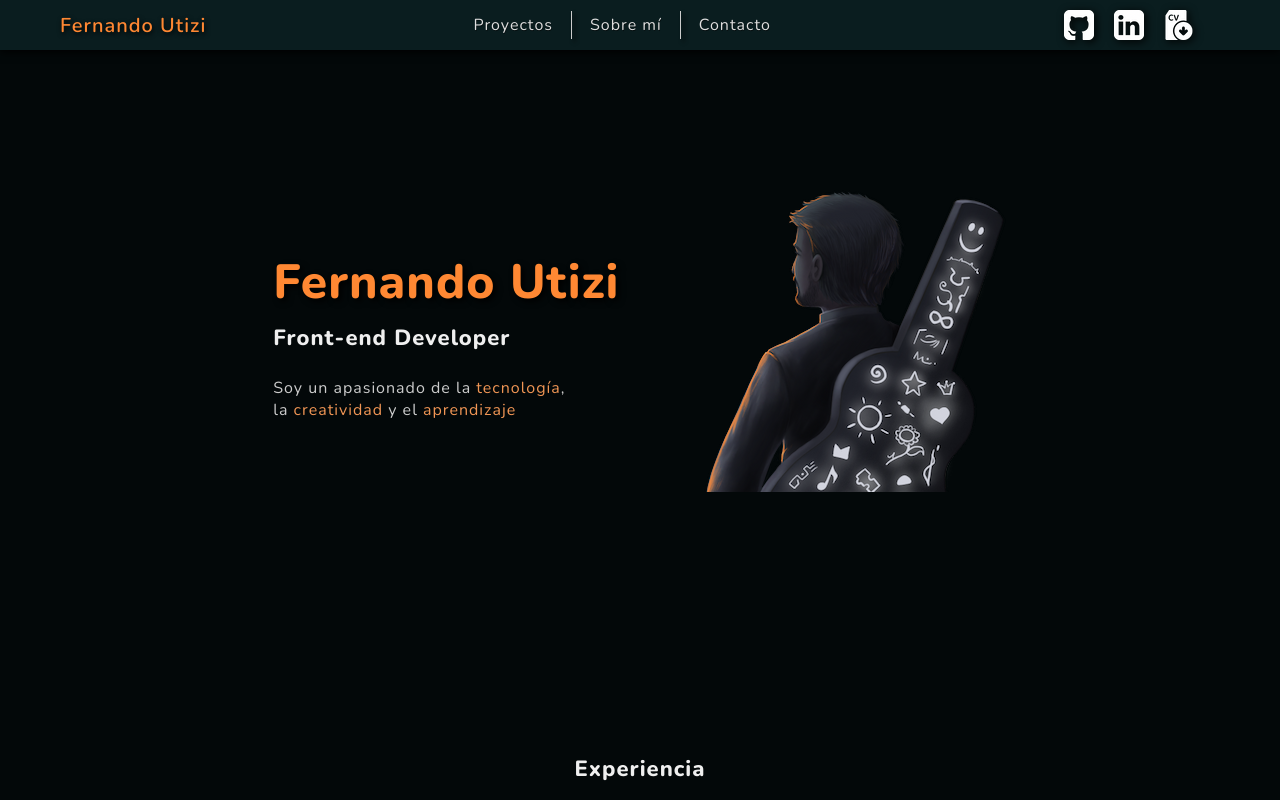
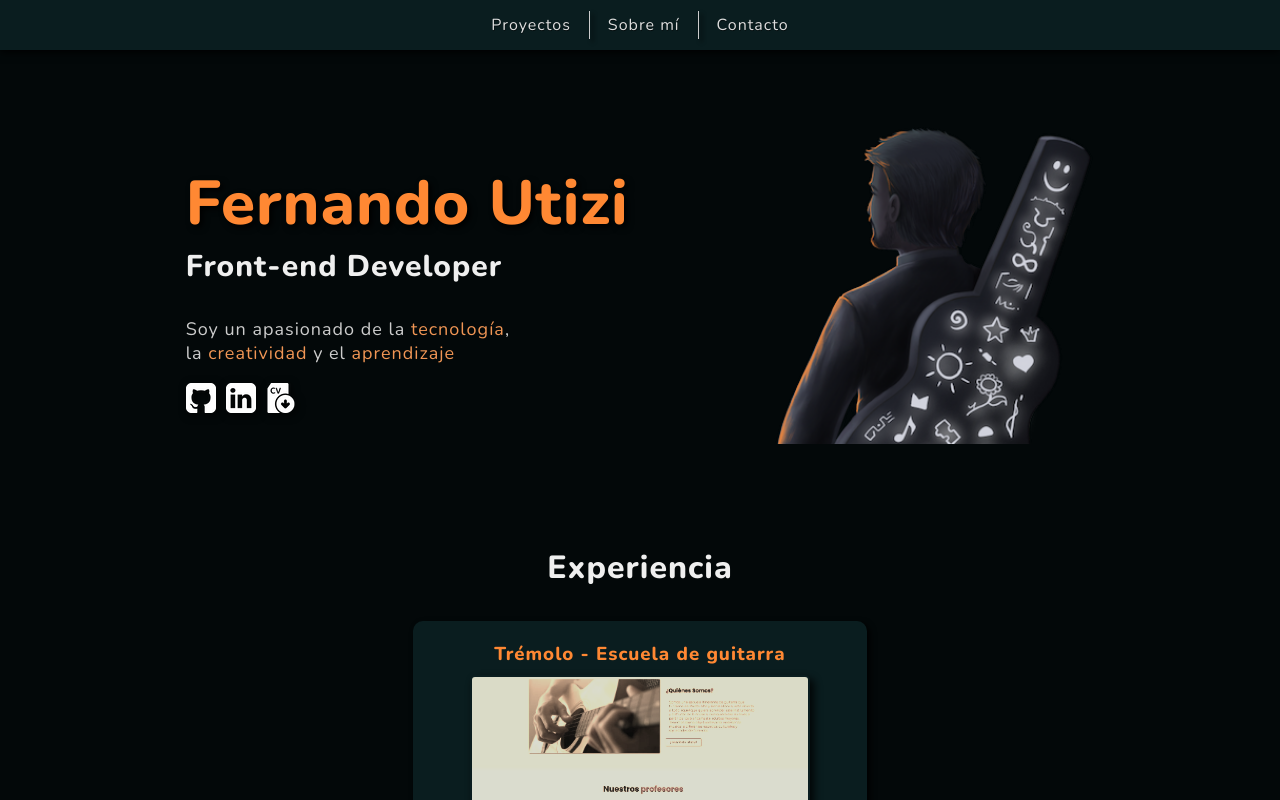
Before and after one commit to ferutizi/Portfolio, a React (Create React App) app: page / in a window 1280 px wide. Shown: the top 800 px of the page. Built offline with nearby package versions, Linux system fonts and the light colour scheme.

Commit message:
changed presentation styles

```diff
--- a/src/App.scss
+++ b/src/App.scss
@@ -7,7 +7,7 @@
 }
 
 .subtitle {
-    padding-top: 8rem;
+    padding-top: 6rem;
     margin-top: 0;
-    font-size: 22px;
+    font-size: 32px;
 }
--- a/src/components/IconsNav.scss
+++ b/src/components/IconsNav.scss
@@ -3,6 +3,7 @@
 
 .nav--icon {
     @include button-icon;
+    margin: 0;
     width: 30px;
     height: auto;
 }
--- a/src/components/Nav.jsx
+++ b/src/components/Nav.jsx
@@ -4,7 +4,7 @@ import './Nav.scss'
 const Nav = ({ cvOk, setCvOk }) => {
   return (
     <nav className='nav'>
-      <a href='#home' className='logo'>Fernando Utizi</a>
+{/*       <a href='#home' className='logo'>Fernando Utizi</a> */}
       <div className='sections'>
         <a href='#proyects' className='nav--button'>Proyectos</a>
         <div className='nav--button__div' />
@@ -12,11 +12,11 @@ const Nav = ({ cvOk, setCvOk }) => {
         <div className='nav--button__div' />
         <a href='#contact' className='nav--button'>Contacto</a>
       </div>
-      <div className='icons'>
+{/*       <div className='icons'>
         <div className='nav--group'>
           <IconsNav cvOk={cvOk} setCvOk={setCvOk} />
         </div>
-      </div>
+      </div> */}
     </nav>
   )
 }
--- a/src/components/Nav.scss
+++ b/src/components/Nav.scss
@@ -4,11 +4,12 @@
 .nav {
     background-color: $primary;
     display: flex;
+    justify-content: center;
     position: fixed;
     z-index: 1;
     top: 0;
     width: 100vw;
-    justify-content: space-between;
+    height: 50px;
     align-items: center;
     box-shadow: 0 2px 8px $shadow;
     .logo {
--- a/src/components/Presentation.scss
+++ b/src/components/Presentation.scss
@@ -4,18 +4,20 @@
 .presentation__title {
     text-align: start;
     h1 {
-        font-size: 48px;
+        font-size: 62px;
         margin: 0;
         color: $secondary;
         text-shadow: 3px 3px 6px $shadow;
     }
     .subtitle {
-        margin: 8px 0;
+        margin: 0;
         padding-top: 0;
+        font-size: 30px;
     }
     p {
         color: $whiteText2;
-        margin-top: 24px;
+        margin-top: 30px;
+        font-size: 18px;
     }
     span {
         color: $resaltedText;
@@ -23,15 +25,15 @@
 }
 
 .presentation__container {
-    max-width: 900px;
-    margin: 8rem auto;
+    max-width: 1200px;
+    margin: 4rem auto 0 auto;
     display: flex;
     align-items: center;
     justify-content: space-evenly;
 }
 
 .exodo__off {
-    width: 19rem;
+    width: 20rem;
     height: auto;
     position: absolute;
     &:hover {
@@ -40,7 +42,7 @@
 }
 
 .exodo__on {
-    width: 19rem;
+    width: 20rem;
     height: auto;
 }
 
@@ -62,10 +64,19 @@
     }
 }
 
-@media (min-width: 768px) {
+/* @media (min-width: 768px) {
     .nav--group__presentation {
         display: none;
     }
+} */
+
+.nav--group__presentation {
+    display: flex;
+    gap: 10px;
+    align-items: center;
+    justify-content: left;
+    margin-top: 0rem;
+    width: fit-content;
 }
 
 //Movile
```
